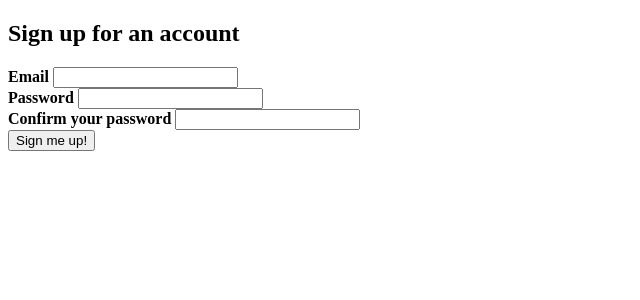
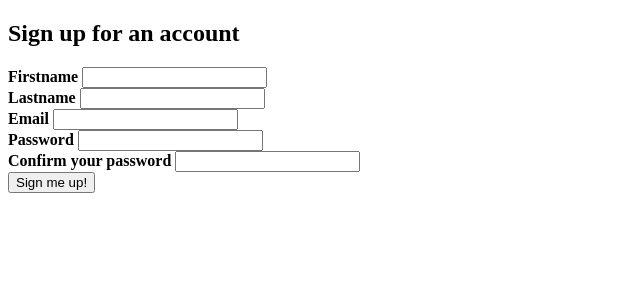
Before and after one commit to abuijzen/PHP-groep12, a PHP site: page /register.php in a window 1280 px wide. Shown: the part 26-326 px from the top of the page, without its empty margins (0-640 px from the left). Run offline with PHP 8.4, Linux system fonts and the light colour scheme.

Commit message:
register helemaal af!

```diff
--- a/register.php
+++ b/register.php
@@ -1,29 +1,25 @@
 <?php
-    include_once("nav.php");
-    require_once("classes/User.class.php");
-    require_once("classes/Security.class.php");
+    include_once 'nav.php';
+    require_once 'bootstrap.php';
 
-    if( !empty($_POST) ){
-        try
-        {
+    if (!empty($_POST)) {
+        try {
             $security = new Security();
             $security->password = $_POST['password'];
             $security->passwordConfirmation = $_POST['password_confirmation'];
 
-            if( $security->passwordsAreSecure() ){
+            if ($security->passwordsAreSecure()) {
                 $user = new User();
-                $user->setEmail( $_POST['email'] );
-                $user->setPassword( $_POST['password'] );
+                $user->setEmail($_POST['email']);
+                $user->setPassword($_POST['password']);
                 $user->setPasswordConfirmation($_POST['password_confirmation']);
-				$result = $user->register();
-		        var_dump($result);
-			}
-			else {
-				$error = "Your passwords are not secure or do not match.";
-			}
-        }
-        catch(Exception $e) {
-			$error = $e->getMessage();
+                $result = $user->register();
+                header('Location:index.php');
+            } else {
+                $error = 'Your passwords are not secure or do not match.';
+            }
+        } catch (Exception $e) {
+            $error = $e->getMessage();
         }
     }
 
@@ -39,14 +35,21 @@
 			<form action="" method="post">
 				<h2 form__title>Sign up for an account</h2>
 
-                <?php if(isset($error)): ?>
+                <?php if (isset($error)): ?>
 				<div class="form__error">
 					<p>
 						💩 <?php echo $error; ?>
 					</p>
 				</div>
                 <?php endif; ?>
-
+				<div class="form__field">
+					<label for="firstname">Firstname</label>
+					<input type="text" id="firstname" name="firstname">
+				</div>
+				<div class="form__field">
+					<label for="lastname">Lastname</label>
+					<input type="text" id="lastname" name="lastname">
+				</div>
 				<div class="form__field">
 					<label for="email">Email</label>
 					<input type="text" id="email" name="email">
@@ -55,7 +58,6 @@
 					<label for="password">Password</label>
 					<input type="password" id="password" name="password">
 				</div>
-
                 <div class="form__field">
 					<label for="password_confirmation">Confirm your password</label>
 					<input type="password" id="password_confirmation" name="password_confirmation">
```
